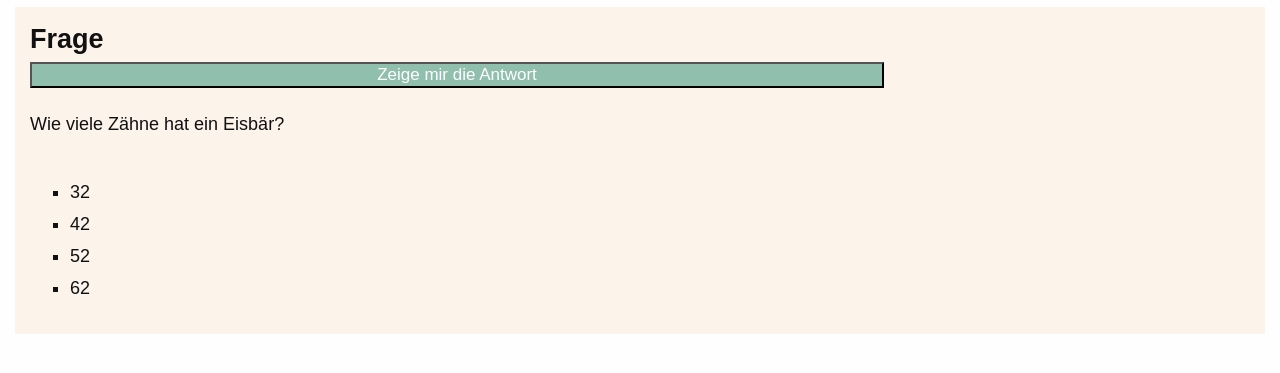
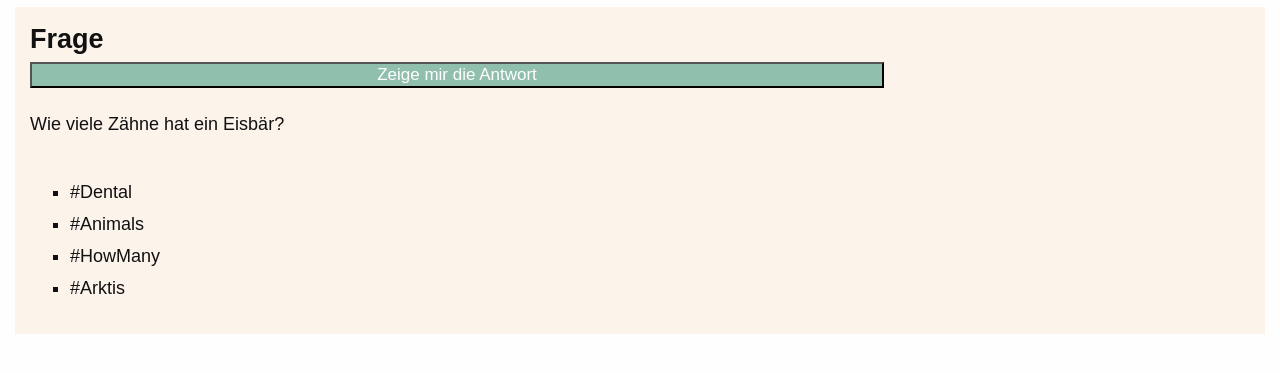
Before and after one commit to frederikebruendermann/quiz-app, a website built with Vite: page src/index.html in a window 1280 px wide. Shown: the part 67-440 px from the top of the page. Built offline with nearby package versions, Linux system fonts and the light colour scheme.

Commit message:
Changes regarding Pull Request

```diff
--- a/package.json
+++ b/package.json
@@ -49,7 +49,7 @@
     "vite": "2.1.5"
   },
   "license": "ISC",
-  "author": "",
+  "author": "Frederike Bründermann",
   "contributors": [
     {
       "name": "Lene Frei"
--- a/src/index.html
+++ b/src/index.html
@@ -22,10 +22,10 @@
         <button class="card__button">Zeige mir die Antwort</button>
         <p class="card__answer">Wie viele Zähne hat ein Eisbär?</p>
         <ul class="card__tag-list">
-        <li>32</li>
-        <li>42</li>
-        <li>52</li>
-        <li>62</li>
+          <li>#Dental</li>
+          <li>#Animals</li>
+          <li>#HowMany</li>
+          <li>#Arktis</li>
         </ul>
       </section>
     </main>
```
Also changed, not shown: src/styles/quiz-card/quiz-card.html (+6 -6 lines). Lines whose indentation alone changed are shown as unchanged.
